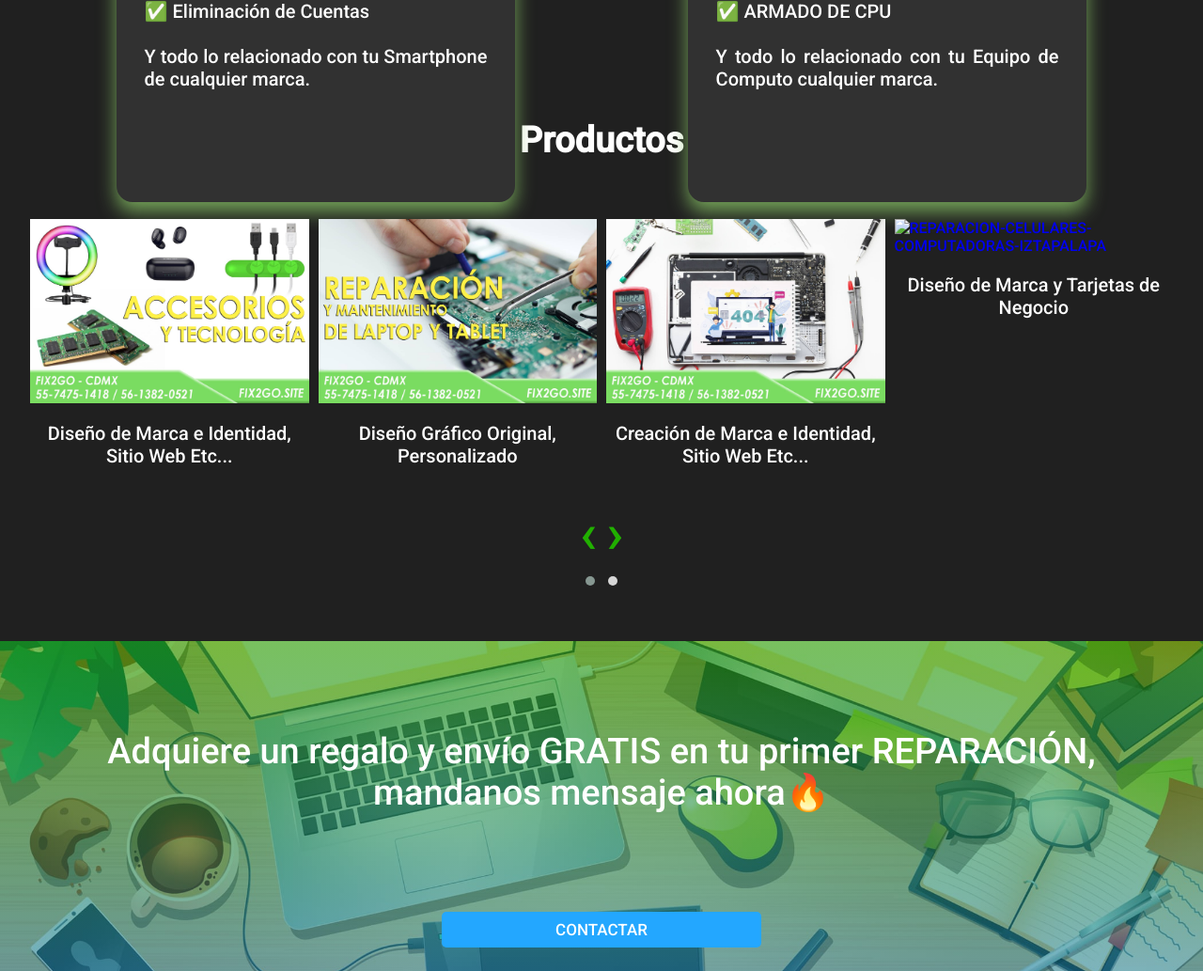
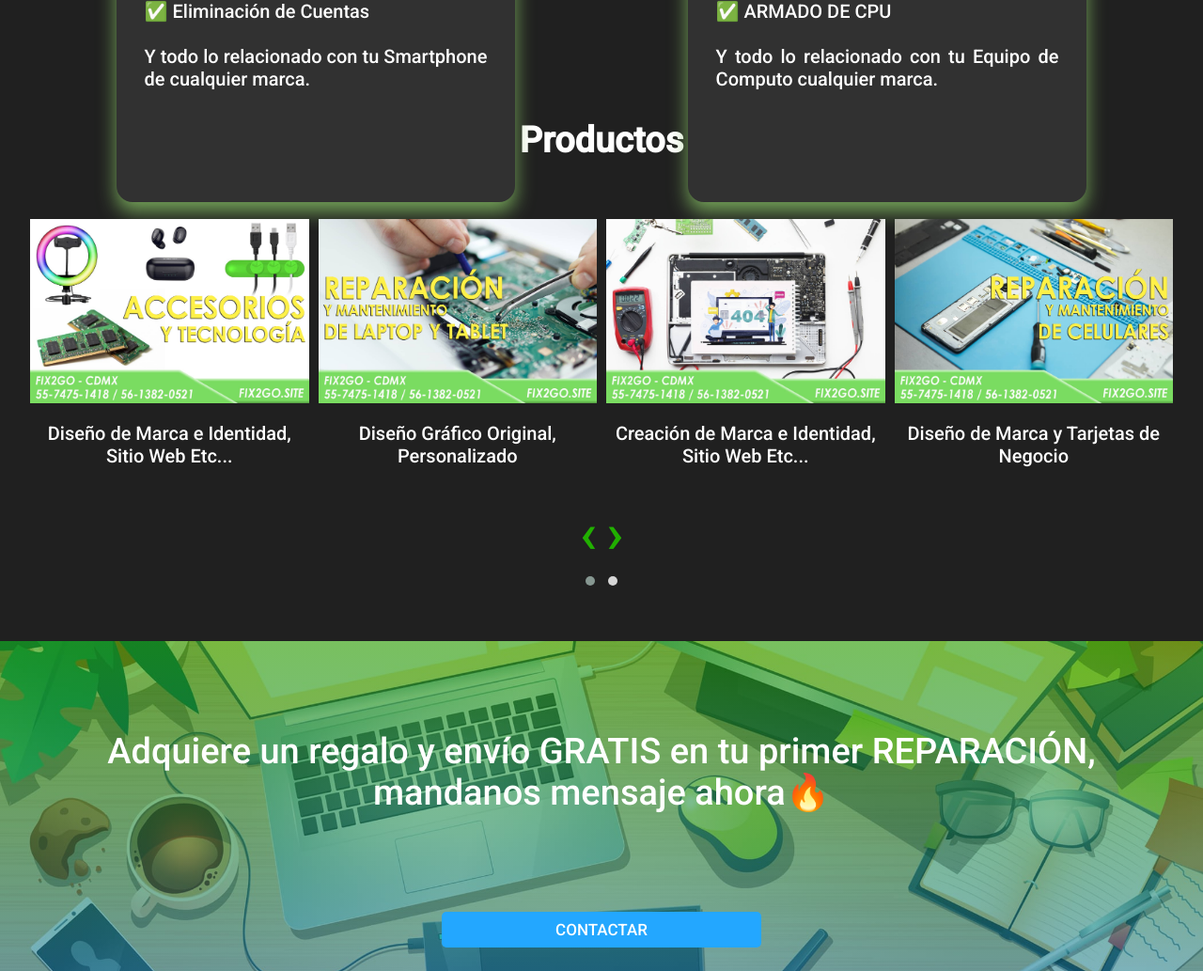
Before and after one commit to fix2go/CDMX, a plain HTML site: page index.html in a window 1280 px wide. Shown: the part 3022-4055 px from the top of the page at 94% size. Drawn offline with nearby package versions, Linux system fonts and the light colour scheme.

Commit message:
Update index.html

```diff
--- a/index.html
+++ b/index.html
@@ -150,7 +150,7 @@
 <!--Young Factory MX -4 BAMBAMBARBER-->
 <div class="item">
 <a href="https://www.facebook.com/youngfactorymx/">
-<img src="REPARACION-CELULARES-COMPUTADORAS-IZTAPALAPA-7.jpg.png" alt="REPARACION-CELULARES-COMPUTADORAS-IZTAPALAPA">
+<img src="REPARACION-CELULARES-COMPUTADORAS-IZTAPALAPA-7.jpg" alt="REPARACION-CELULARES-COMPUTADORAS-IZTAPALAPA">
 <p>Diseño de Marca y Tarjetas de Negocio</p>
 </a>
 </div>
```
